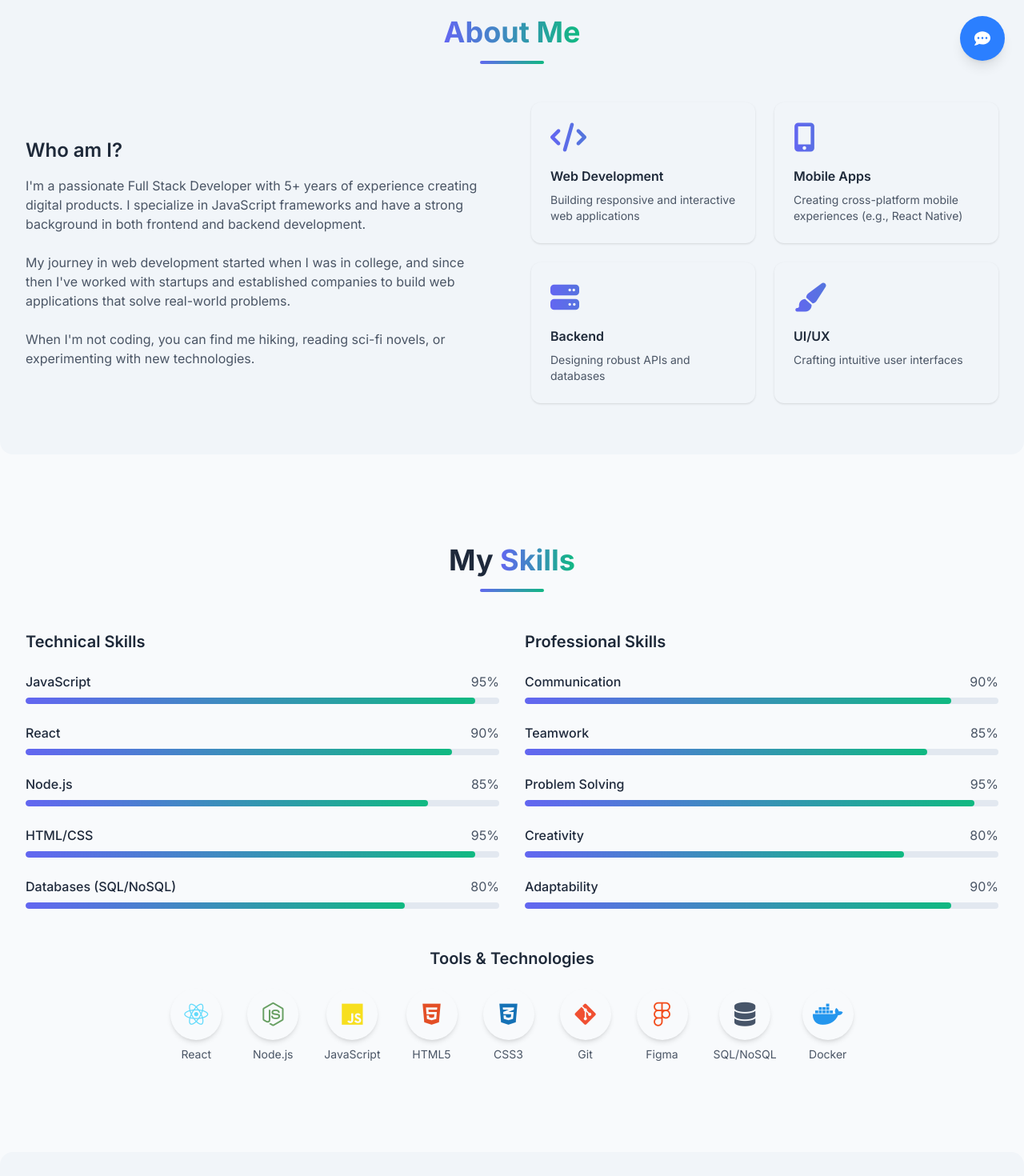
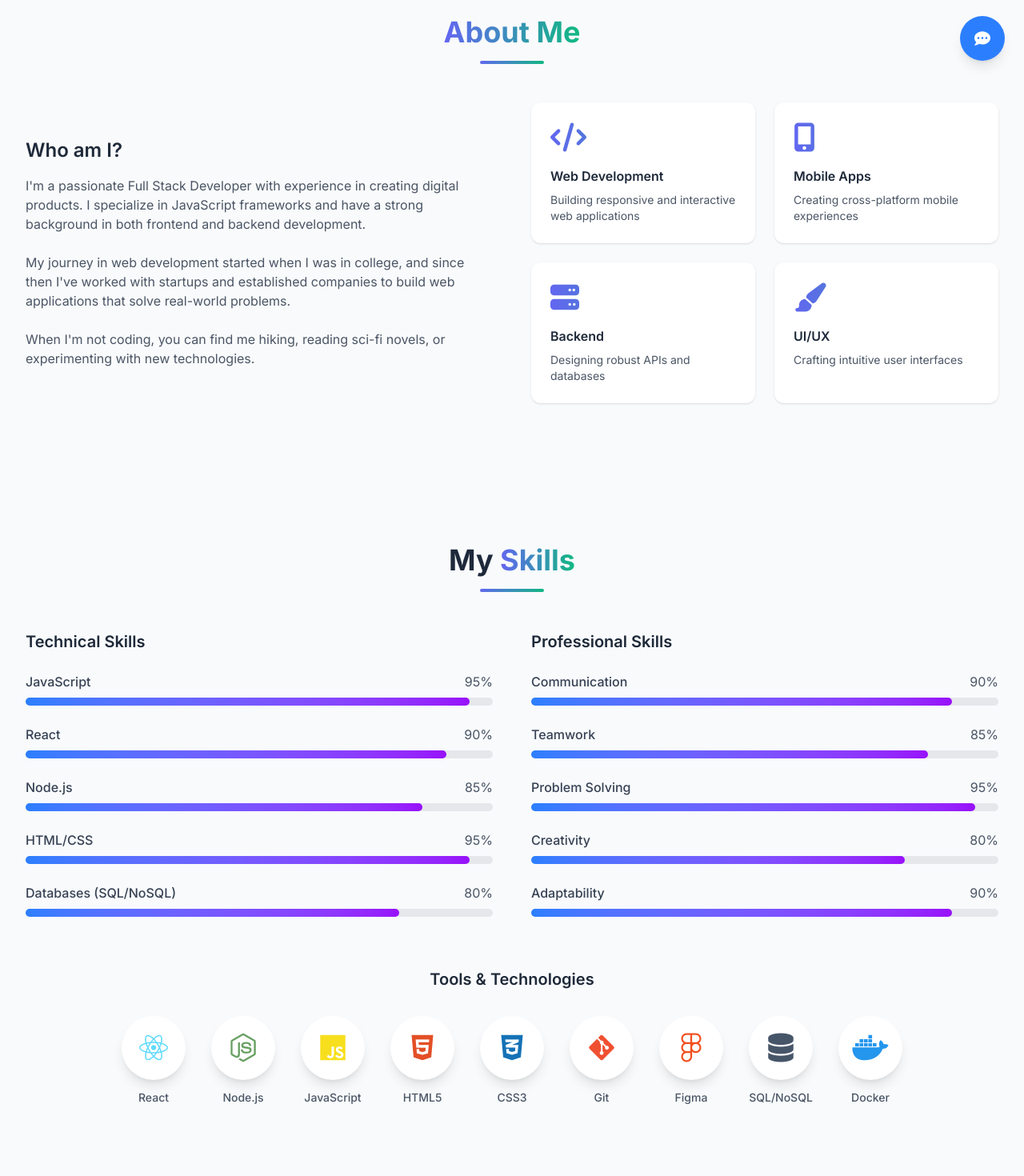
Before and after one commit to deoninja/myportfoli2, a React (Vite) app: page / in a window 1280 px wide. Shown: the part 700-2170 px from the top of the page at 80% size. Built offline with nearby package versions, Linux system fonts and the light colour scheme.

Commit message:
improve design

```diff
--- a/src/components/v2/AboutSection.jsx
+++ b/src/components/v2/AboutSection.jsx
@@ -1,6 +1,6 @@
 function AboutSection() {
   return (
-      <section id="about" className="py-16 px-4 sm:px-6 lg:px-8 max-w-7xl mx-auto rounded-2xl my-12" style={{ backgroundColor: 'var(--section-background)' }}>
+    <section id="about" className="py-16 px-4 sm:px-6 lg:px-8 max-w-7xl mx-auto rounded-2xl my-12 bg-gray-50 dark:bg-gray-800/50">
       <div className="text-center mb-12">
         <h2 className="text-3xl md:text-4xl font-bold mb-4">
           <span className="gradient-text">About Me</span>
@@ -9,9 +9,9 @@ function AboutSection() {
       </div>
       <div className="grid grid-cols-1 md:grid-cols-2 gap-12 items-center">
         <div>
-            <h3 className="text-2xl font-semibold mb-4 text-gray-800 dark:text-darkText">Who am I?</h3>
+          <h3 className="text-2xl font-semibold mb-4 text-gray-800 dark:text-white">Who am I?</h3>
           <p className="text-gray-600 mb-6 dark:text-gray-400">
-              I'm a passionate Full Stack Developer with 5+ years of experience creating digital products. I specialize in JavaScript frameworks and have a strong background in both frontend and backend development.
+            I'm a passionate Full Stack Developer with experience in creating digital products. I specialize in JavaScript frameworks and have a strong background in both frontend and backend development.
           </p>
           <p className="text-gray-600 mb-6 dark:text-gray-300">
             My journey in web development started when I was in college, and since then I've worked with startups and established companies to build web applications that solve real-world problems.
@@ -23,15 +23,15 @@ function AboutSection() {
         <div className="grid grid-cols-1 sm:grid-cols-2 gap-6">
           {[
             { icon: 'code', title: 'Web Development', desc: 'Building responsive and interactive web applications' },
-              { icon: 'mobile-alt', title: 'Mobile Apps', desc: 'Creating cross-platform mobile experiences (e.g., React Native)' },
+            { icon: 'mobile-alt', title: 'Mobile Apps', desc: 'Creating cross-platform mobile experiences' },
             { icon: 'server', title: 'Backend', desc: 'Designing robust APIs and databases' },
             { icon: 'paint-brush', title: 'UI/UX', desc: 'Crafting intuitive user interfaces' },
           ].map((item, index) => (
-              <div key={index} className="p-6 rounded-xl shadow-sm bg-card-background">
+            <div key={index} className="p-6 rounded-xl shadow-sm bg-white dark:bg-gray-900/50 transition-transform transform hover:scale-105">
               <div className="text-4xl gradient-text mb-4">
                 <i className={`fas fa-${item.icon}`}></i>
               </div>
-                <h4 className="font-semibold mb-2 text-gray-800 dark:text-darkText">{item.title}</h4>
+              <h4 className="font-semibold mb-2 text-gray-800 dark:text-white">{item.title}</h4>
               <p className="text-gray-600 text-sm dark:text-gray-300">{item.desc}</p>
             </div>
           ))}
--- a/src/components/v2/Footer.jsx
+++ b/src/components/v2/Footer.jsx
@@ -3,13 +3,20 @@
 function Footer() {
   const currentYear = new Date().getFullYear();
   return (
-      <footer className="py-8 text-center text-gray-600 dark:text-gray-400" style={{ backgroundColor: 'var(--section-background)' }}>
+    <footer className="py-8 text-center text-gray-600 dark:text-gray-400 bg-gray-50 dark:bg-gray-800/50">
       <div className="max-w-7xl mx-auto px-4 sm:px-6 lg:px-8">
         <div className="flex justify-center space-x-6 mb-4">
-            {['github', 'linkedin', 'twitter', 'instagram'].map((platform) => (
+          {[
+            { platform: 'github', url: '#' },
+            { platform: 'linkedin', url: '#' },
+            { platform: 'twitter', url: '#' },
+            { platform: 'instagram', url: '#' },
+          ].map(({ platform, url }) => (
             <a
               key={platform}
-                href="#"
+              href={url}
+              target="_blank"
+              rel="noopener noreferrer"
               className="text-gray-600 hover:text-primary transition-colors dark:text-gray-300 dark:hover:text-primary"
               aria-label={`${platform} Profile`}
             >
@@ -19,7 +26,7 @@ function Footer() {
         </div>
         <p>© {currentYear} Deo Trinidad. All rights reserved.</p>
         <p className="text-sm mt-1">
-            Built with <i className="fas fa-heart text-red-500"></i> and <span className="gradient-text font-semibold"> React + Tailwind CSS</span>
+          Built with <i className="fas fa-heart text-red-500"></i> and <span className="gradient-text font-semibold">React + Tailwind CSS</span>
         </p>
       </div>
     </footer>
--- a/src/components/v2/HomeSection.jsx
+++ b/src/components/v2/HomeSection.jsx
@@ -1,10 +1,11 @@
-import image from '../../assets/mypicture.jpg'
+import image from '../../assets/mypicture.jpg';
+
 function HomeSection() {
   return (
     <section id="home" className="pt-24 pb-16 md:pt-32 md:pb-24 px-4 sm:px-6 lg:px-8 max-w-7xl mx-auto">
       <div className="grid grid-cols-1 md:grid-cols-2 gap-12 items-center">
         <div className="order-2 md:order-1">
-            <h1 className="text-4xl md:text-5xl lg:text-6xl font-bold leading-tight mb-4 text-gray-800 dark:text-darkText">
+          <h1 className="text-4xl md:text-5xl lg:text-6xl font-bold leading-tight mb-4 text-gray-800 dark:text-white">
             Hi, I'm <span className="gradient-text">Deo</span>
           </h1>
           <h2 className="text-2xl md:text-3xl text-gray-600 mb-6 dark:text-gray-400">Full Stack Developer</h2>
@@ -26,10 +27,17 @@ function HomeSection() {
             </a>
           </div>
           <div className="mt-8 flex space-x-6">
-              {['github', 'linkedin', 'twitter', 'instagram'].map((platform) => (
+            {[
+              { platform: 'github', url: '#' },
+              { platform: 'linkedin', url: '#' },
+              { platform: 'twitter', url: '#' },
+              { platform: 'instagram', url: '#' },
+            ].map(({ platform, url }) => (
               <a
                 key={platform}
-                  href="#"
+                href={url}
+                target="_blank"
+                rel="noopener noreferrer"
                 className="text-gray-600 hover:text-primary transition-colors dark:text-gray-400 dark:hover:text-primary"
                 aria-label={`${platform} Profile`}
               >
@@ -44,7 +52,7 @@ function HomeSection() {
             <div className="relative w-full h-full rounded-full overflow-hidden border-4 border-primary shadow-xl floating">
               <img
                 src={image}
-                  alt="John Doe, Full Stack Developer"
+                alt="Deo, Full Stack Developer"
                 className="w-full h-full object-cover"
               />
             </div>
--- a/src/components/v2/SkillsSection.jsx
+++ b/src/components/v2/SkillsSection.jsx
@@ -1,11 +1,11 @@
 const SkillBar = ({ name, percentage }) => (
   <div>
     <div className="flex justify-between mb-2">
-        <span className="font-medium">{name}</span>
+      <span className="font-medium text-gray-700 dark:text-gray-300">{name}</span>
       <span className="text-gray-600 dark:text-gray-400">{percentage}%</span>
     </div>
-      <div className="skill-bar">
-        <div className="skill-progress" style={{ width: `${percentage}%` }}></div>
+    <div className="w-full bg-gray-200 rounded-full h-2.5 dark:bg-gray-700">
+      <div className="bg-gradient-to-r from-blue-500 to-purple-600 h-2.5 rounded-full" style={{ width: `${percentage}%` }}></div>
     </div>
   </div>
 );
@@ -19,9 +19,9 @@ const SkillBar = ({ name, percentage }) => (
         </h2>
         <div className="w-20 h-1 gradient-bg mx-auto rounded-full"></div>
       </div>
-        <div className="grid grid-cols-1 md:grid-cols-2 gap-8">
+      <div className="grid grid-cols-1 md:grid-cols-2 gap-12">
         <div>
-            <h3 className="text-xl font-semibold mb-6 text-gray-800 dark:text-darkText">Technical Skills</h3>
+          <h3 className="text-xl font-semibold mb-6 text-gray-800 dark:text-white">Technical Skills</h3>
           <div className="space-y-6">
             <SkillBar name="JavaScript" percentage={95} />
             <SkillBar name="React" percentage={90} />
@@ -31,7 +31,7 @@ const SkillBar = ({ name, percentage }) => (
           </div>
         </div>
         <div>
-            <h3 className="text-xl font-semibold mb-6 text-gray-800 dark:text-darkText">Professional Skills</h3>
+          <h3 className="text-xl font-semibold mb-6 text-gray-800 dark:text-white">Professional Skills</h3>
           <div className="space-y-6">
             <SkillBar name="Communication" percentage={90} />
             <SkillBar name="Teamwork" percentage={85} />
@@ -41,8 +41,8 @@ const SkillBar = ({ name, percentage }) => (
           </div>
         </div>
       </div>
-        <div className="mt-12">
-          <h3 className="text-xl font-semibold mb-6 text-center text-gray-800 dark:text-darkText">Tools & Technologies</h3>
+      <div className="mt-16">
+        <h3 className="text-xl font-semibold mb-8 text-center text-gray-800 dark:text-white">Tools & Technologies</h3>
         <div className="flex flex-wrap justify-center gap-8">
           {[
             { icon: 'react', name: 'React', color: '#61DAFB' },
@@ -55,11 +55,11 @@ const SkillBar = ({ name, percentage }) => (
             { icon: 'database', name: 'SQL/NoSQL', color: '#475569', prefix: 'fas' },
             { icon: 'docker', name: 'Docker', color: '#2496ED' },
           ].map((tool, index) => (
-              <div key={index} className="flex flex-col items-center text-center">
-                <div className="w-16 h-16 rounded-full shadow-md flex items-center justify-center mb-2 bg-card-background">
-                  <i className={`${tool.prefix || 'fab'} fa-${tool.icon} text-3xl`} style={{ color: tool.color }}></i>
+            <div key={index} className="flex flex-col items-center text-center transition-transform transform hover:scale-110">
+              <div className="w-20 h-20 rounded-full shadow-lg flex items-center justify-center mb-3 bg-white dark:bg-gray-800">
+                <i className={`${tool.prefix || 'fab'} fa-${tool.icon} text-4xl`} style={{ color: tool.color }}></i>
               </div>
-                <span className="text-sm text-gray-600 dark:text-gray-400">{tool.name}</span>
+              <span className="text-sm font-medium text-gray-600 dark:text-gray-400">{tool.name}</span>
             </div>
           ))}
         </div>
--- a/src/index.css
+++ b/src/index.css
@@ -3,21 +3,40 @@
 @custom-variant dark (&:where(.dark, .dark *));
 
 :root {
-  --background-color: #f5f7fa;
-  --text-color: #333;
+  --background-color: #f8f9fa;
+  --text-color: #212529;
   --card-background: #ffffff;
   --nav-background: rgba(255, 255, 255, 0.8);
+  --primary-color: #007bff;
+  --gradient-start: #6366f1;
+  --gradient-end: #8b5cf6;
 }
 
 .dark {
-  --background-color: #1a202c;
-  --text-color: #e2e8f0;
-  --card-background: #2d3748;
-  --nav-background: rgba(45, 55, 72, 0.8);
+  --background-color: #121212;
+  --text-color: #e0e0e0;
+  --card-background: #1e1e1e;
+  --nav-background: rgba(18, 18, 18, 0.8);
 }
 
 body {
   background-color: var(--background-color);
   color: var(--text-color);
+  font-family: 'Inter', sans-serif;
   transition: background-color 0.3s ease, color 0.3s ease;
 }
+
+.gradient-text {
+  background: linear-gradient(to right, var(--gradient-start), var(--gradient-end));
+  -webkit-background-clip: text;
+  -webkit-text-fill-color: transparent;
+}
+
+.gradient-bg {
+  background: linear-gradient(to right, var(--gradient-start), var(--gradient-end));
+  transition: all 0.3s ease;
+}
+
+.gradient-bg:hover {
+  filter: brightness(1.1);
+}
```
Also changed, not shown: src/components/v2/ContactSection.jsx (+19 -10 lines), src/components/v2/ProjectsSection.jsx (+13 -13 lines). Lines whose indentation alone changed are shown as unchanged.
